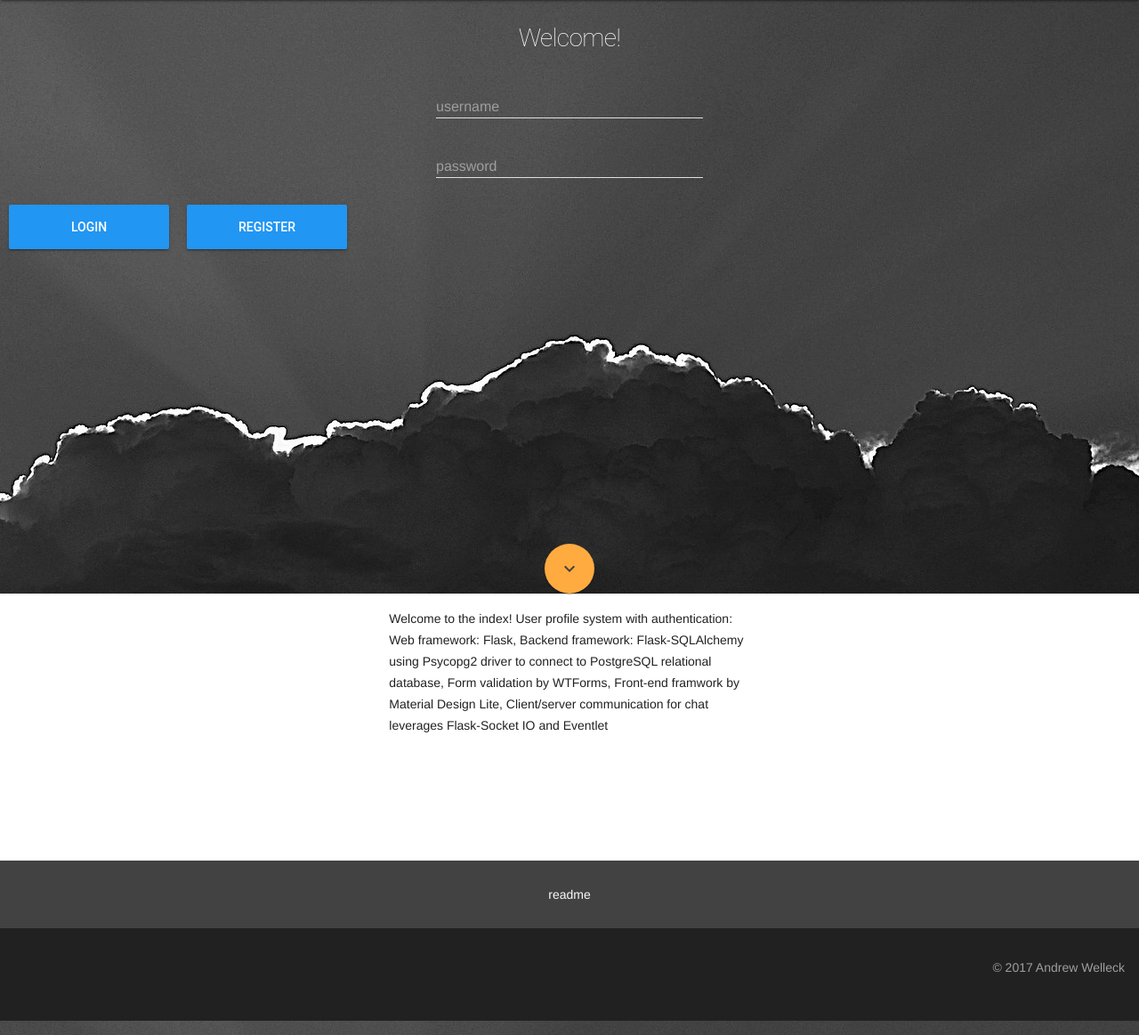
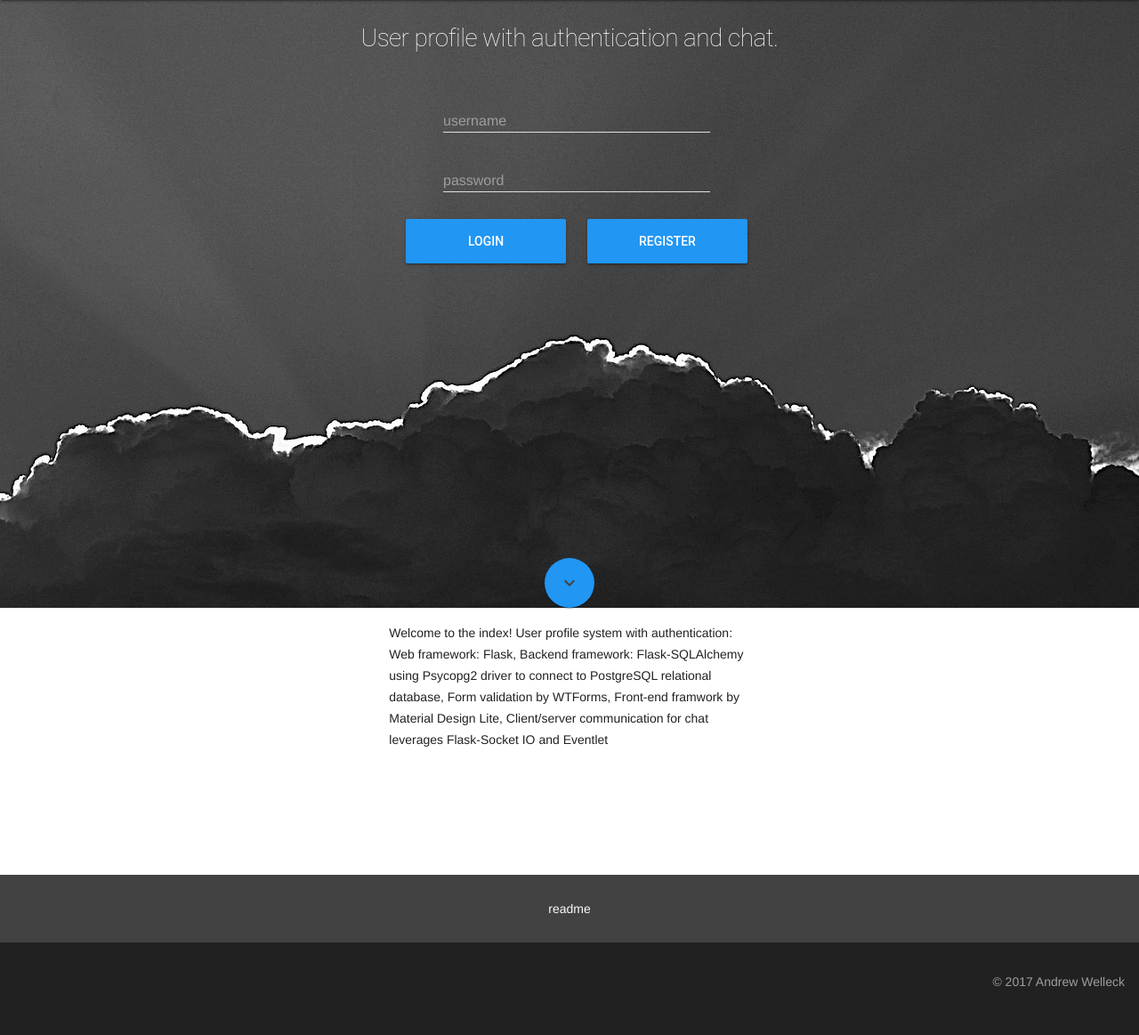
Before and after one commit to awelleck/user-profile, a Flask app: page / in a window 1280 px wide. Shown: the part 64-1227 px from the top of the page at 89% size. Run offline with Flask 2, Linux system fonts and the light colour scheme; some libraries are stand-ins or nearby versions.

Commit message:
Further front-end cleanup for index.html

```diff
--- a/static/style.css
+++ b/static/style.css
@@ -26,8 +26,8 @@ h1 { font-size: 2em; color: #fff; font-weight: 100; text-align: center; }
 .mdl-textfield__input { border-bottom: 1px solid #E0E0E0; color: #E0E0E0; } /*light grey*/
 .mdl-textfield__label { color: #9E9E9E; } /*dark grey*/
 .mdl-grid.center-items { justify-content: center; }
-.mdl-button--raised { min-width: 180px; margin: 10px; min-height: 50px; padding: 0; line-height: 50px; float:left; }
-.mdl-button--fab { color: #2196F3; }
+.mdl-button--raised { min-width: 180px; margin: 10px; min-height: 50px; padding: 0; line-height: 50px; float: center; }
+.mdl-button--fab.mdl-button--colored { background: #2196F3; }
 .card-wide.mdl-card { width: 512px; background: #303030; align-items: center; justify-content: center; }
 
 .scroll { background-color: #E3F2FD; /*light grayish blue*/ width: 500px; height: 350px; overflow: scroll; }
--- a/templates/index.html
+++ b/templates/index.html
@@ -9,11 +9,12 @@
 {% endblock %}
 {% block index %}
 {% block background %}<body background="{{ url_for('static', filename='clouds.jpg') }}">{% endblock %}
-  <h1>Welcome!</h1>
-  <div class="mdl-center picture">
+  <h1>User profile with authentication and chat.</h1>
     <form method="POST" action="/">
+    <div class="mdl-grid mdl-center picture">
+      <div class="mdl-cell mdl-cell--4-col">
         {% if form.errors %}
-        <div class="errors pad">
+          <div class="errors">
             {% for field in form.errors %}
             {% for error in form.errors[field] %}
             <p>{{ error }}</p>
@@ -22,6 +23,8 @@
           </div>
         {% endif %}
         <p class=pad>{{ warn }}</p>
+      </div>
+      <div class="mdl-cell mdl-cell--4-col">
         <div>
           <div class="mdl-textfield mdl-js-textfield mdl-textfield--floating-label">
             {{ form.username(class="mdl-textfield__input") }}
@@ -43,6 +46,8 @@
         register
       </a>
       </div>
+      <div class="mdl-cell mdl-cell--4-col"></div>
+    </div>
 
   <div class="mdl-center">
     <button class="mdl-button mdl-js-button mdl-button--fab mdl-js-ripple-effect mdl-button--colored mdl-center" id="arrow">
@@ -61,7 +66,7 @@
   </div>
 
   <div class="readme mdl-color--grey-800 mdl-typography--text-center">
-    <a href="#" class="mdl-color-text--grey-50">readme</a>
+    <a href="https://github.com/awelleck/user-profile/blob/master/README.md" class="mdl-color-text--grey-50">readme</a>
   </div>
 
   <footer class="mdl-mini-footer mdl-color--grey-900" id="hello">
```
Lines whose indentation alone changed are shown as unchanged.
